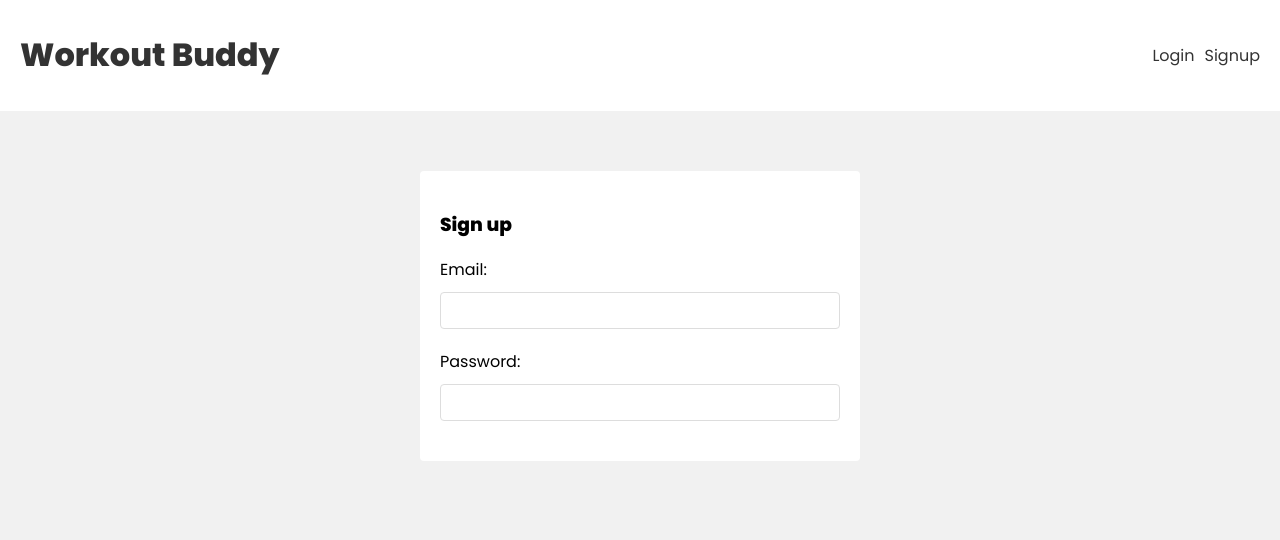
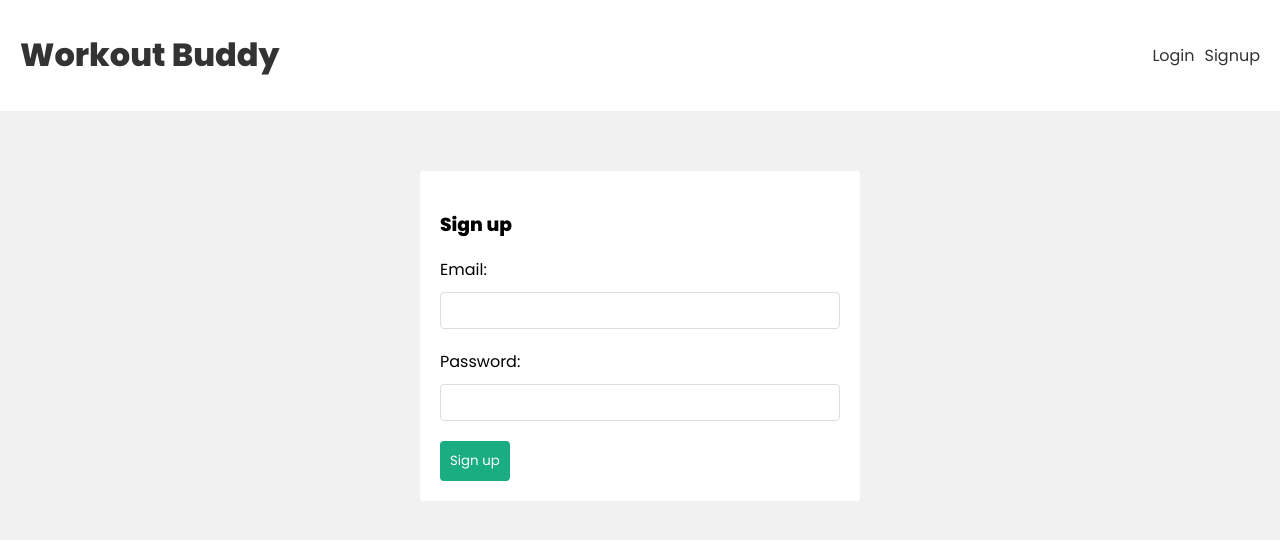
Before and after one commit to JonDunlap/Net-Ninja-MERN-Stack-Tutorial, a React (Create React App) app in the folder Frontend/: page /signup in a window 1280 px wide. Shown: the top 540 px of the page. Built offline with nearby package versions, Linux system fonts and the light colour scheme.

Commit message:
Add log in / sign up buttons

```diff
--- a/Frontend/src/pages/Login.jsx
+++ b/Frontend/src/pages/Login.jsx
@@ -30,6 +30,8 @@ const Login = () => {
         onChange={(e) => setPassword(e.target.value)}
         value={password}
       />
+
+      <button>Log in</button>
     </form>
   );
 };
--- a/Frontend/src/pages/Signup.jsx
+++ b/Frontend/src/pages/Signup.jsx
@@ -30,6 +30,8 @@ const Signup = () => {
         onChange={(e) => setPassword(e.target.value)}
         value={password}
       />
+
+      <button>Sign up</button>
     </form>
   );
 };
```
